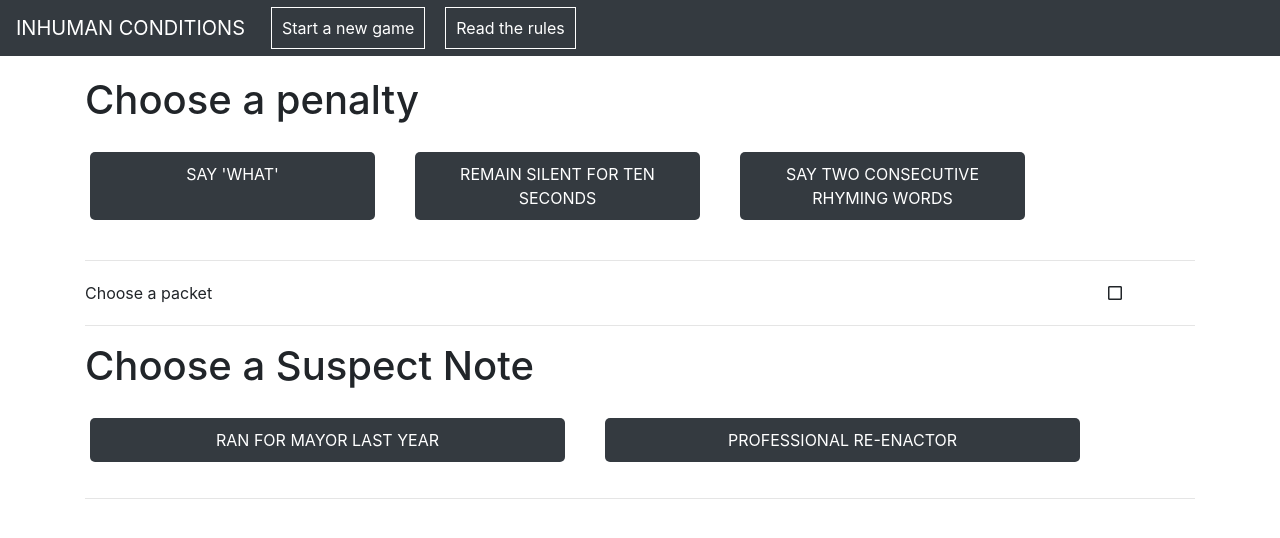
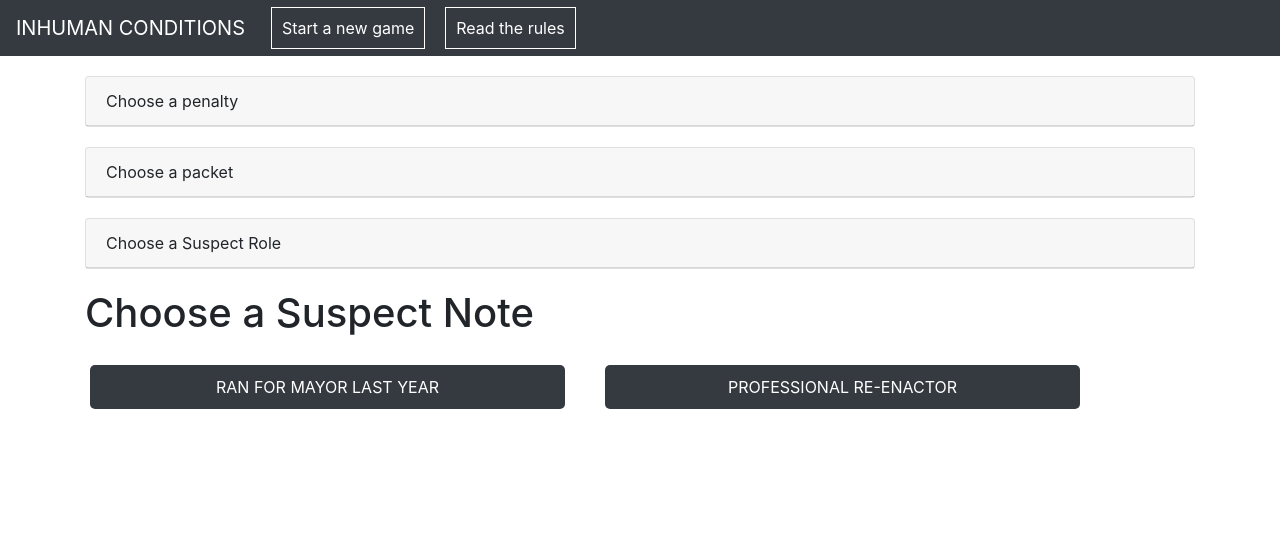
Before and after one commit to lucystevens/inhuman-conditions, an Angular app: page / in a window 1280 px wide. Shown: the top 538 px of the page. Built offline with nearby package versions, Linux system fonts and the light colour scheme.

Commit message:
Miscellaneous setup work

```diff
--- a/src/app/game-setup/game-setup.component.html
+++ b/src/app/game-setup/game-setup.component.html
@@ -1,13 +1,13 @@
-<app-setup-stage title="Choose a penalty" state="active">
+<app-setup-stage title="Choose a penalty" setup="{{setup}}" step="1">
   <div class="row">
     <div *ngFor="let penalty of penalties" class="selectable-cell col-sm-3" [ngClass]="{active : penalty===setup.penalty}" (click)="selectPenalty(penalty)">
       {{penalty.penalty}}
     </div>
   </div>
 </app-setup-stage>
-<hr>
 
-<app-setup-stage title="Choose a packet" state="incomplete">
+<!--- Use bootstrap cards (replaced panels in bootstrap 4)-->
+<app-setup-stage title="Choose a packet" setup="{{setup}}" step="2">
   <div class="row">
     <div *ngFor="let packet of packets" class="selectable-cell row col-sm-5" [ngClass]="{active : packet===setup.packet}" (click)="selectPacket(packet)">
       <div class="col-sm-6">{{packet.fullName}}</div>
@@ -18,12 +18,9 @@
     </div>
   </div>
 </app-setup-stage>
-<hr>
 
-<div *ngIf="setup.packet" class="suspect-role setup-stage">
-  <h1>Choose a Suspect Role</h1>
-
-  <div *ngIf="!roles" class="row">
+<app-setup-stage title="Choose a Suspect Role" setup="{{setup}}" step="3">
+  <div *ngIf="setup.packet && !roles" class="row">
     <div class="col-sm-6">
       <button class="btn btn-secondary" (click)="fetchRoles()">Choose one from 3 random roles</button>
     </div>
@@ -44,8 +41,7 @@
       <h6>{{getRoleType(role).info}}</h6>
     </div>
   </div>
-  <hr>
-</div>
+</app-setup-stage>
 
 
 <div class="suspect-note setup-stage">
@@ -56,7 +52,6 @@
     </div>
   </div>
 </div>
-<hr>
 
 <div *ngIf="setup.packet" class="primary-inquiries setup-stage">
   <h1>Choose 2 Primary Inquiries</h1>
@@ -68,7 +63,6 @@
       <h5 *ngFor="let question of inquiry.questions">{{question}}</h5>
     </div>
   </div>
-  <hr>
 </div>
 
 <div *ngIf="setup.packet" class="secondary-inquiries setup-stage">
@@ -81,5 +75,4 @@
       <h5 *ngFor="let question of inquiry.questions">{{question}}</h5>
     </div>
   </div>
-  <hr>
 </div>
--- a/src/app/game-setup/game-setup.component.ts
+++ b/src/app/game-setup/game-setup.component.ts
@@ -97,4 +97,14 @@ export class GameSetupComponent implements OnInit {
            inquiry === this.setup.secondaryInquiry2;
   }
 
+  getStateForStep(step: number): string {
+    if(this.setup.step > step){
+      return "complete";
+    }
+    else if(this.setup.step === step){
+      return "active";
+    }
+    else return "incomplete";
+  }
+
 }
--- a/src/app/setup-stage/setup-stage.component.html
+++ b/src/app/setup-stage/setup-stage.component.html
@@ -1,24 +1,19 @@
-<div class="setup-stage">
-  <div *ngIf="state==='incomplete'">
+<div class="card setup-stage">
+
+  <div class="card-header">
     <div class="row">
       <div class="col-sm-10">{{title}}</div>
       <div class="col-sm-2" style="text-align:center">
-        <i class="far fa-square"></i>
+        <i *ngIf="setup.step < step" class="far fa-square"></i>
+        <i *ngIf="setup.step == step" class="fas fa-spinner"></i>
+        <i *ngIf="setup.step > step" class="fas fa-check"></i>
       </div>
     </div>
   </div>
 
-  <div *ngIf="state==='active'">
-    <h1>{{title}}</h1>
+  <div *ngIf="setup.step == step" class="card-body">
     <ng-content></ng-content>
+    <button class="btn btn-secondary" (click)="setup.step = step + 1">Next</button>
   </div>
 
-  <div *ngIf="state==='complete'">
-    <div class="row">
-      <div class="col-sm-10">{{title}}</div>
-      <div class="col-sm-2" style="text-align:center">
-        <i class="fas fa-check"></i>
-      </div>
-    </div>
-  </div>
 </div>
--- a/src/app/setup-stage/setup-stage.component.ts
+++ b/src/app/setup-stage/setup-stage.component.ts
@@ -1,4 +1,5 @@
 import { Component, OnInit, Input } from '@angular/core';
+import { GameSetup } from '../card-definitions';
 
 @Component({
   selector: 'app-setup-stage',
@@ -7,12 +8,42 @@ import { Component, OnInit, Input } from '@angular/core';
 })
 export class SetupStageComponent implements OnInit {
 
+  error: string;
+
   @Input() title: string;
-  @Input() state: string;
+  @Input() setup: GameSetup;
+  @Input() step: number;
 
   constructor() { }
 
   ngOnInit() {
   }
 
+  validateStep(){
+    if(this.step == 1){
+      this.checkValue(this.setup.penalty, "penalty");
+    }
+    else if(this.step == 2){
+      this.checkValue(this.setup.packet, "packet");
+    }
+    else if(this.step == 3){
+      this.checkValue(this.setup.role, "suspect role");
+    }
+    else if(this.step == 4){
+      this.checkValue(this.setup.note, "suspect note");
+    }
+    else if(this.step == 5){
+
+    }
+  }
+
+  private checkValue(value: object, name: string){
+    if(value){
+      this.setup.step = this.step + 1;
+    }
+    else {
+      this.error = "You must choose a " + name + " before proceding"
+    }
+  }
+
 }
```
